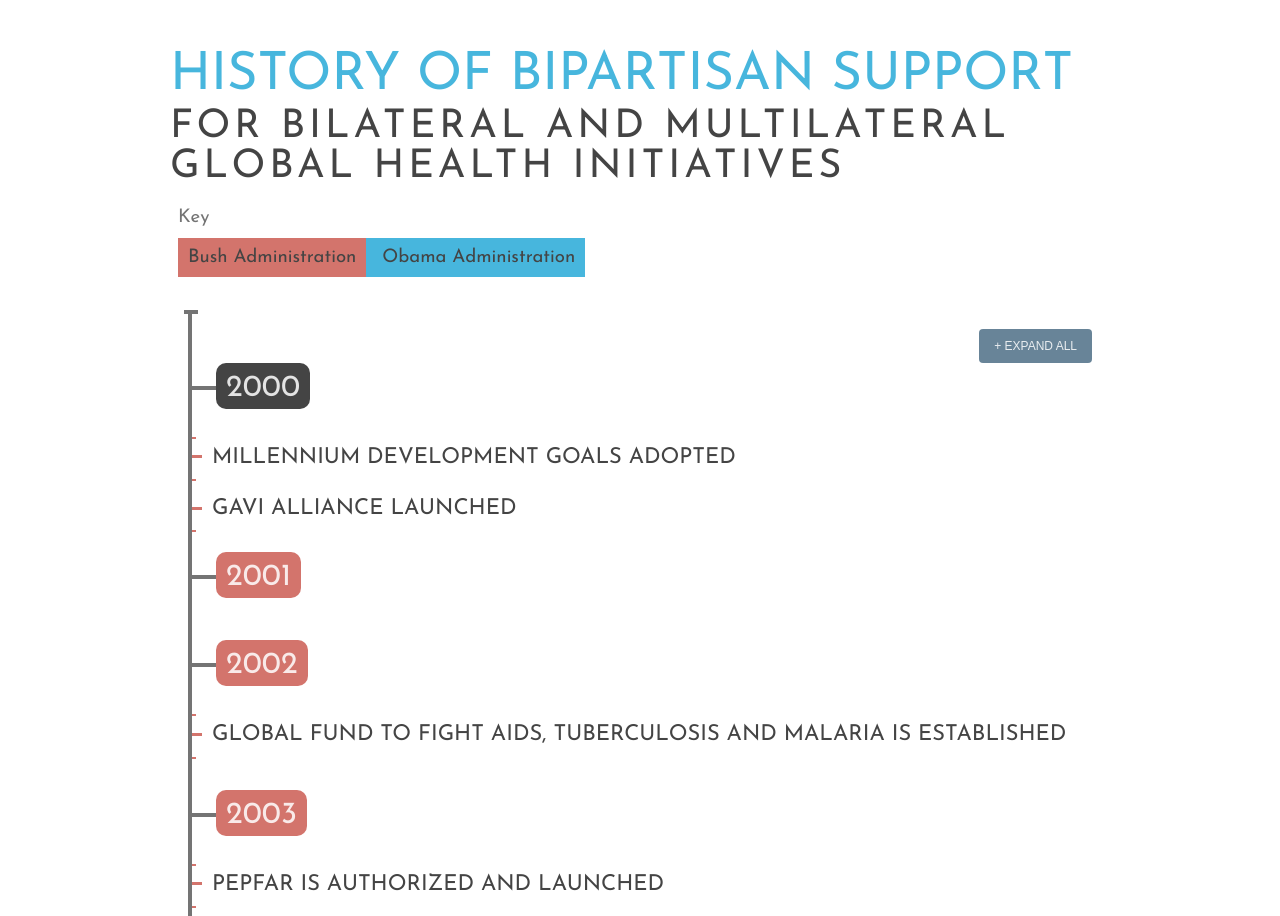
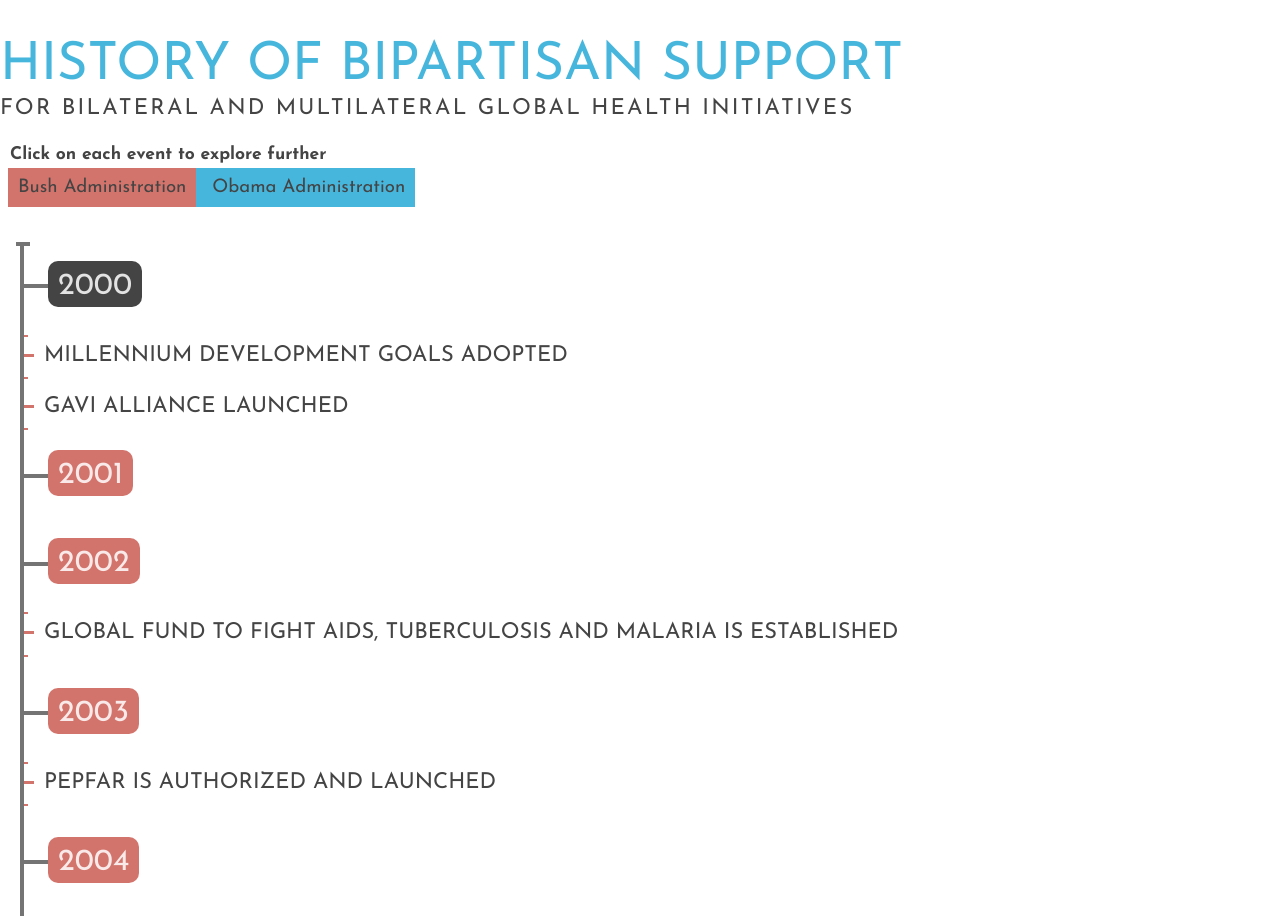
Before and after one commit to willahine/vision2017, a plain HTML site: page interactives/timeliner-master/demo-future/timeliner-future.html in a window 1280 px wide. Shown: the top 916 px of the page. Drawn offline with nearby package versions, Linux system fonts and the light colour scheme.

Commit message:
timeline

```diff
--- a/interactives/timeliner-master/demo-future/css/timeliner-future.css
+++ b/interactives/timeliner-master/demo-future/css/timeliner-future.css
@@ -8,13 +8,7 @@ body {
   margin: 0;
   padding: 0;
 }
-.container {
-  width: 940px;
-  margin-left: auto;
-  margin-right: auto;
-  padding: 10px;
-  *zoom: 1;
-}
+
 .key {
   position: fixed;
 margin-left: -236px;
@@ -76,7 +70,6 @@ h1 {
   text-transform: uppercase;
 }
 h2 {
-  font-size: 3.6em;
   font-weight: 400;
   text-transform: uppercase;
 }
@@ -99,8 +92,8 @@ a:visited {
 }
 .timeline-container {
   border-left: 4px solid #747474;
-  margin: 20px auto;
-  width: 900px;
+margin-left: 20px;
+  width: 00px;
 }
 .timeline-container-tick {
   background: #747474;
@@ -172,7 +165,7 @@ a:visited {
   width: 24px;
 }
 .timeline-wrapper .timeline-time {
-  cursor: pointer;
+  cursor: none;
   font-size: 2.8em;
   font-weight: 400;
   margin: 0 0 30px 0;
--- a/interactives/timeliner-master/demo-future/timeliner-future.html
+++ b/interactives/timeliner-master/demo-future/timeliner-future.html
@@ -17,8 +17,11 @@
 
 </br>
 		 <div>
-		 	<p class="step3">Key</p>
-		 <p><span style="background-color:#d3746c;padding:10px;width:100px;"> Bush Administration</span><span style="background-color:#47b6dd;padding:10px;width:100px;"> Obama Administration</span></p>
+			 		<h3>Click on each event to explore further</h3>
+
+		<p><span style="background-color:#d3746c;padding:10px;width:100px;"> Bush Administration</span><span style="background-color:#47b6dd;padding:10px;width:100px;"> Obama Administration</span></p>
+	</br> </br>
+
 		 </div>
 		 </br>
 
@@ -27,7 +30,7 @@
 
 			<br class="clear">
 
-			<button class="timeline-toggle">+ expand all</button>
+
 
 			<div class="timeline-wrapper">
 				<h2 class="timeline-time"><span>2000</span></h2>
@@ -163,14 +166,6 @@
 			</div><!-- /.timeline-wrapper -->
 
 		</br>
-				 <div>
-
-				 <p><span style="background-color:#47b6dd;padding:10px;"> Obama Administration</span></p>
-				 </div>
-				 </br>
-			 </br>
-</br>
-</br>
 			<div class="timeline-wrapper">
 				<h2 class="timeline-time"><span style="background-color:#47b6dd;">2009</span></h2>
 				<dl class="timeline-series">
```
